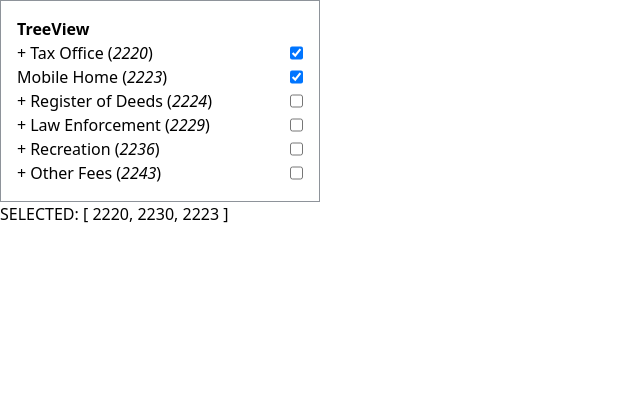
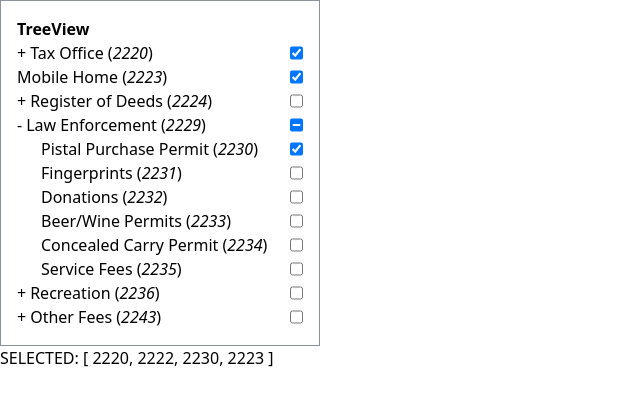
Before and after one commit to ryegaspar/treeview-component, a Vue app: page / in a window 1280 px wide. Shown: the top 406 px of the page, without its empty margins (0-640 px from the left). Built offline with nearby package versions, Linux system fonts and the light colour scheme.

Commit message:
tri state

```diff
--- a/src/App.vue
+++ b/src/App.vue
@@ -3,7 +3,7 @@ import TreeViewField from "./components/TreeViewField.vue"
 import mockData from "./data.js"
 import {ref, watch} from "vue"
 
-const selected = ref([2220, 2230, 2223])
+const selected = ref([2220, 2222, 2230, 2223])
 
 watch(selected, () => {
 	console.log('selected changed!', selected.value)
--- a/src/components/TreeViewField.vue
+++ b/src/components/TreeViewField.vue
@@ -28,8 +28,20 @@ onMounted(() => {
 	function initialize(parent) {
 		parent.selected = props.modelValue.includes(parent.department_id)
 
-		if (parent.children.length) {
+		const childrenCount = parent.children.length
+
+		if (childrenCount) {
 			parent.children.forEach(item => initialize(item))
+
+			const selectedChildrenCount = parent.children.filter(item => item.selected).length
+
+			// set checkbox tri-state
+			parent.triState = false
+			if (selectedChildrenCount > 0 && selectedChildrenCount !== childrenCount) {
+				parent.triState = true
+
+				showChildren.value[parent.department_id] = true
+			}
 		}
 	}
 
@@ -70,8 +82,7 @@ function selectChanged() {
 					 @click.prevent="toggleShowChildren(department.department_id)"
 					 class="hover:cursor-pointer"
 				>
-					<span v-if="!showChildren[index]">+</span>
-					<span v-else>-</span>
+					<span>{{ showChildren[department.department_id] ? '-' : '+'}}</span>
 				</div>
 				<label :for="department.department_id">
 					{{ department.department_name }} (<span class="italic">{{ department.department_id }}</span>)
@@ -81,6 +92,7 @@ function selectChanged() {
 				   :id="department.department_id"
 				   v-model="department.selected"
 				   @change.prevent="selectChanged"
+				   :indeterminate="department.triState"
 			/>
 		</div>
 		<div v-if="department.children.length && showChildren[department.department_id]"
```
Also changed, not shown: 1 other file (tests, documents, lock files or other folders).
